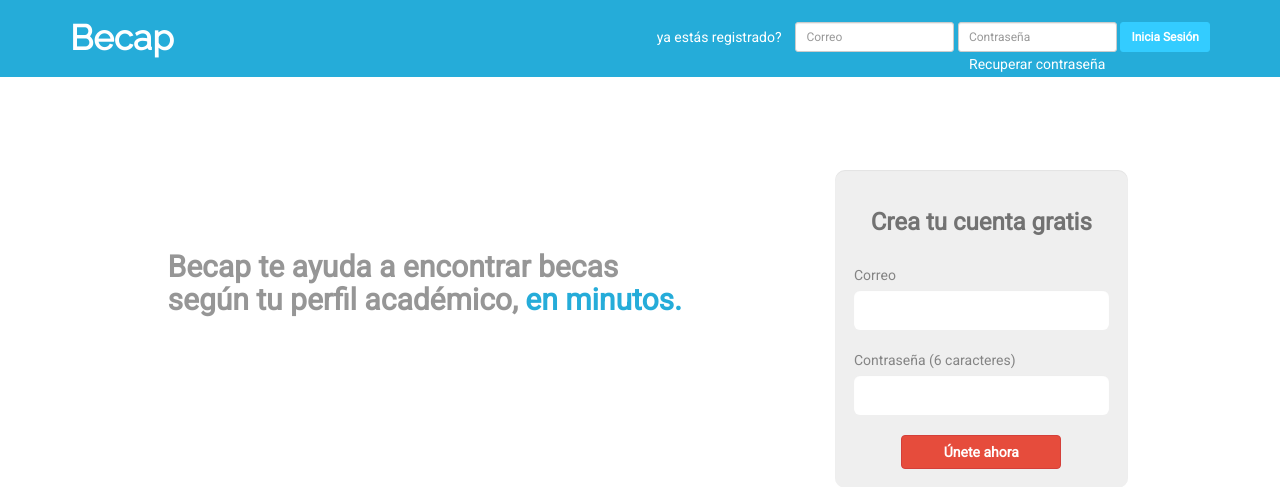
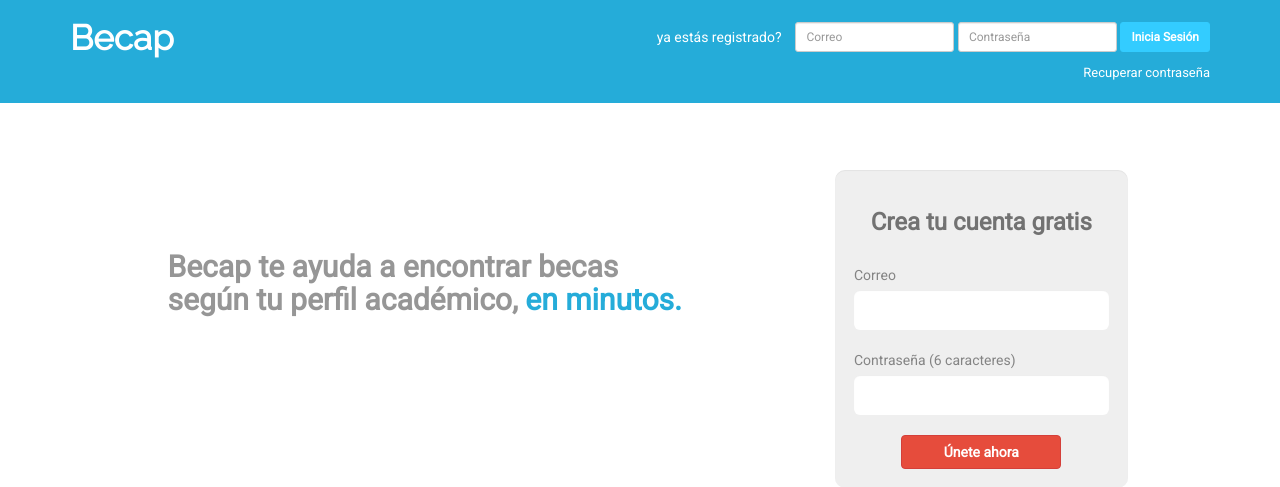
Before and after one commit to DevWorms/Becap, a PHP site: page / in a window 1280 px wide. Shown: the top 487 px of the page. Run offline with PHP 8.4, Linux system fonts and the light colour scheme; data comes from the database, SQL or seed files in the repository; data that the repository does not hold is empty; some libraries are stand-ins or nearby versions.

Commit message:
Cambio navbar index

```diff
--- a/css/main-index.css
+++ b/css/main-index.css
@@ -138,7 +138,7 @@ header .intro-text {
 }
 @media (min-width: 768px) {
   .navbar-custom {
-    padding: 0px 0 5px 0;
+    padding: 0px;
     -webkit-transition: padding 0.3s;
     -moz-transition: padding 0.3s;
     transition: padding 0.3s;
@@ -160,7 +160,7 @@ header .intro-text {
 }
 
 .spce{
-  margin-top: 15px;
+  margin-top: 10px;
   color: white;
 }
 
--- a/index.php
+++ b/index.php
@@ -113,7 +113,10 @@
                       </div>
 
                       <button type="submit" class="btn btn-primary btn-sm" name="enviar" id="enviar">Inicia Sesión</button>
-                      <a href="#" onclick="event.preventDefault(); showReset();" style="color:#ffffff; position: absolute; margin-left: -241px; margin-top: 32px;">Recuperar contraseña</a>
+
+                      <div align="right" class="spce">
+                        <a href="#" onclick="event.preventDefault(); showReset();" style="color:#ffffff; font-size: 13px">Recuperar contraseña</a>
+                      </div>
                   </form>
                 </div><!--/.navbar-collapse -->
                   <br>
```
